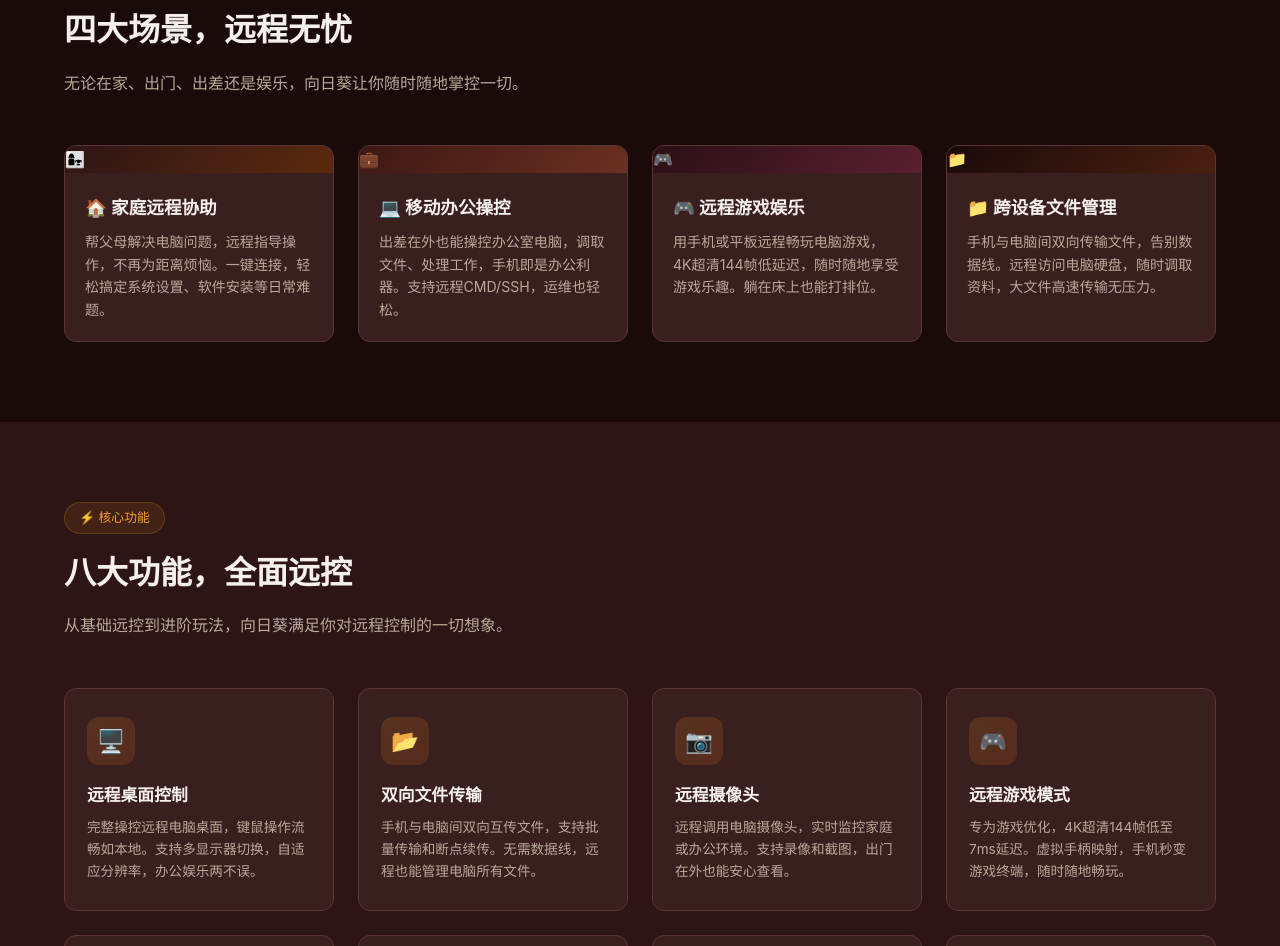
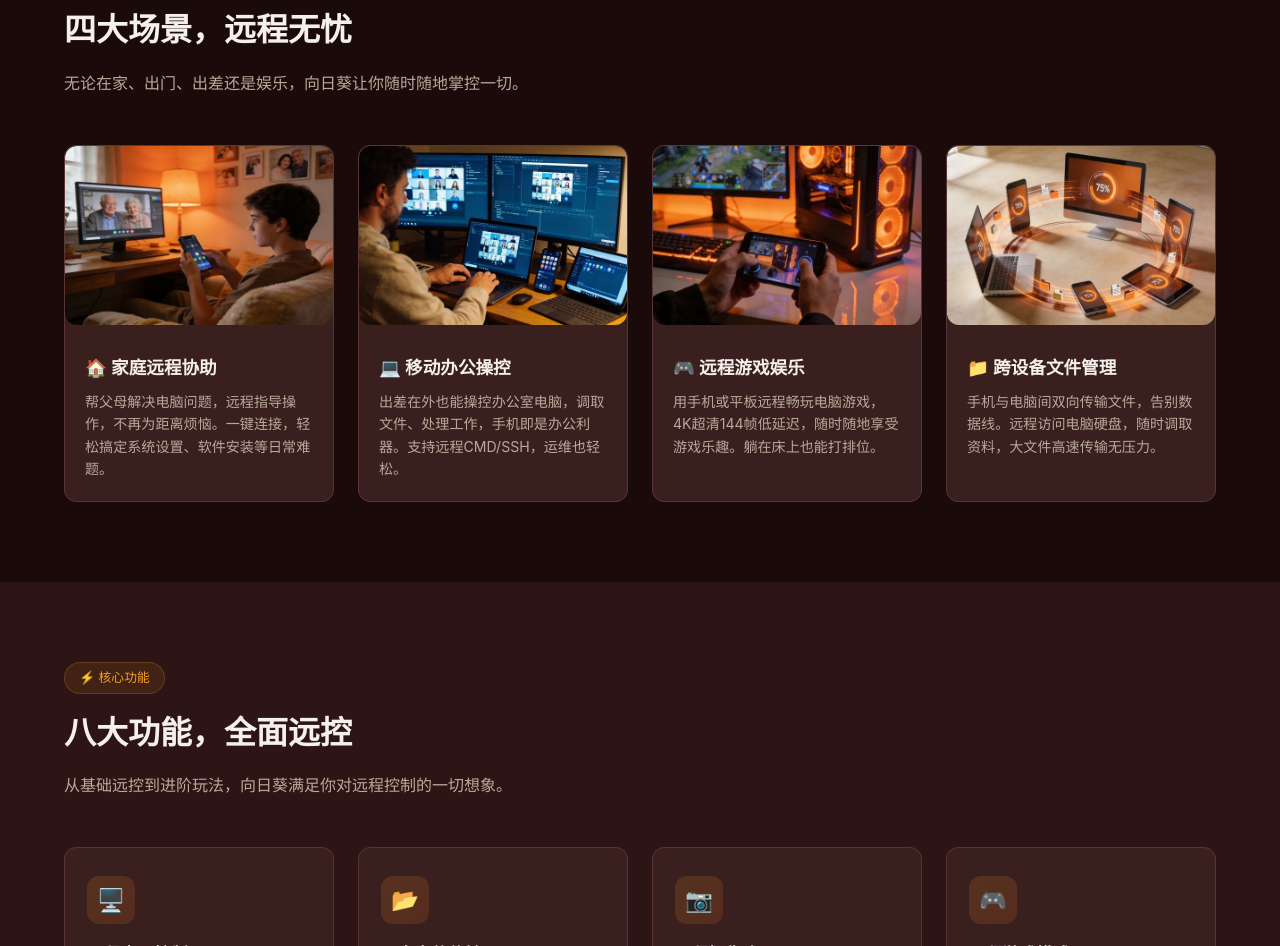
Before and after one commit to auxwy998/www-xrk-oray-it-com, a plain HTML site: page index.html in a window 1280 px wide. Shown: the part 813-1759 px from the top of the page. Drawn offline with Linux system fonts and the light colour scheme.

Commit message:
修复: 场景卡片emoji替换为AI生成实景图片

```diff
--- a/index.html
+++ b/index.html
@@ -352,28 +352,28 @@ img { aspect-ratio: 3/2; width: 100%; height: auto; object-fit: cover; border-ra
     <p class="section-desc">无论在家、出门、出差还是娱乐，向日葵让你随时随地掌控一切。</p>
     <div class="scenarios-grid">
       <div class="scenario-card">
-        <div class="scene-img" style="background:linear-gradient(135deg,#2d1515,#5c2a0e)" role="img" aria-label="家庭远程协助">‍👩‍👧</div>
+        <img class="card-img" src="img/scene_family.jpg" alt="家庭远程协助">
         <div class="card-body">
           <h3>🏠 家庭远程协助</h3>
           <p>帮父母解决电脑问题，远程指导操作，不再为距离烦恼。一键连接，轻松搞定系统设置、软件安装等日常难题。</p>
         </div>
       </div>
       <div class="scenario-card">
-        <div class="scene-img" style="background:linear-gradient(135deg,#3d1815,#6b3020)" role="img" aria-label="移动办公操控">💼</div>
+        <img class="card-img" src="img/scene_mobile.jpg" alt="移动办公操控">
         <div class="card-body">
           <h3>💻 移动办公操控</h3>
           <p>出差在外也能操控办公室电脑，调取文件、处理工作，手机即是办公利器。支持远程CMD/SSH，运维也轻松。</p>
         </div>
       </div>
       <div class="scenario-card">
-        <div class="scene-img" style="background:linear-gradient(135deg,#2a1015,#5a2030)" role="img" aria-label="远程游戏娱乐">🎮</div>
+        <img class="card-img" src="img/scene_game.jpg" alt="远程游戏娱乐">
         <div class="card-body">
           <h3>🎮 远程游戏娱乐</h3>
           <p>用手机或平板远程畅玩电脑游戏，4K超清144帧低延迟，随时随地享受游戏乐趣。躺在床上也能打排位。</p>
         </div>
       </div>
       <div class="scenario-card">
-        <div class="scene-img" style="background:linear-gradient(135deg,#1a0a0a,#4a2010)" role="img" aria-label="跨设备文件管理">📁</div>
+        <img class="card-img" src="img/scene_file.jpg" alt="跨设备文件管理 - 远程传输文件">
         <div class="card-body">
           <h3>📁 跨设备文件管理</h3>
           <p>手机与电脑间双向传输文件，告别数据线。远程访问电脑硬盘，随时调取资料，大文件高速传输无压力。</p>
```
Also changed, not shown: img/scene_family.jpg (added), img/scene_file.jpg (added), img/scene_game.jpg (added), img/scene_mobile.jpg (added).
